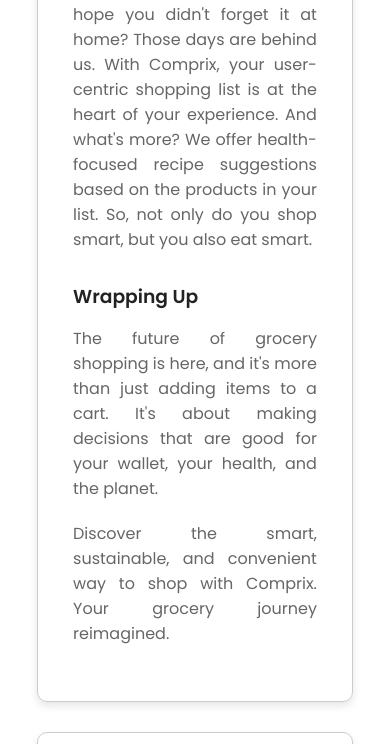
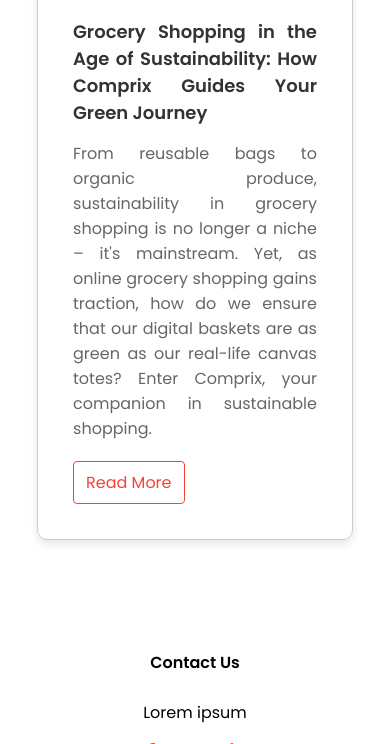
Before and after one commit to amp75011/mvp, a Flask app: page /blog in a window 390 px wide. Shown: the part 2172-2916 px from the top of the page. Run offline with Flask 3, Linux system fonts and the light colour scheme; parts of the project's set-up code (start-up, migrations or seed data) failed here and were passed over; some libraries are stand-ins or nearby versions.

Commit message:
Updated files and added new assets

```diff
--- a/static/style.css
+++ b/static/style.css
@@ -236,7 +236,7 @@ ul li .fa-circle {
 /* For mobile devices */
 @media (max-width: 480px) {
     .list {
-        padding: 130px 0px 50px; /*this has widened the search bar*/
+        padding: 130px 0px 50px; /*this 0px has widened the search bar*/
     }
     .shopping-list {
         max-width: 100%;
@@ -625,24 +625,7 @@ nav .fa{
     background: #f44336;
 }
 */
-@media (max-width:700px){
-    .sub-header h1{
-        font-size: 24px;
-    }
-    .blog-right {
-        display: none;
-    }
-    .blog-left {
-        flex-basis: 100%; /* Make it occupy the full width */
-        max-width: 100%; /* Ensure it doesn't get restricted by any max-width */
-    }
-    .row {
-        justify-content: center; /* Center .blog-left */
-    }
-    .blog{
-        padding-top: 20vh;
-    }
-}
+
 .blog-post {
     border: 1px solid #ccc;
     padding: 35px;
@@ -707,3 +690,61 @@ nav .fa{
     background-color: #f44336;
     color: #fff;
 }*/
+
+/* By default, content is visible and "Read More" is hidden */
+.hide-content-mobile {
+    display: block;
+}
+
+.read-more-mobile {
+    display: none;
+}
+
+
+@media (max-width:700px){
+    .sub-header h1{
+        font-size: 24px;
+    }
+    .blog-left h2 {
+        font-size: 18px;
+    }
+    .blog-right {
+        display: none;
+    }
+    .blog-left {
+        flex-basis: 100%; /* Make it occupy the full width */
+        max-width: 100%; /* Ensure it doesn't get restricted by any max-width */
+    }
+    .row {
+        justify-content: center; /* Center .blog-left */
+    }
+    .blog{
+        padding-top: 20vh;
+    }
+    /* On mobile devices, hide the content and show the "Read More" button */
+
+    .hide-content-mobile {
+        display: none;
+    }
+
+    .read-more-mobile {
+        display: block;
+    }
+}
+.read-more-mobile {
+    background-color: transparent; /* Ensure there's no default background */
+    color: #f44336;
+    border: 1px solid #f44336;
+    padding: 8px 12px;
+    border-radius: 4px;
+    font-family: inherit; /* Ensure the button uses the same font as other elements */
+    font-size: inherit;
+    cursor: pointer;
+    transition: background-color 0.3s, color 0.3s;
+    outline: none; /* Removes the default outline seen on some browsers on focus */
+}
+
+.read-more-mobile:hover {
+    background-color: #f44336;
+    color: #fff;
+}
--- a/templates/base.html
+++ b/templates/base.html
@@ -3,7 +3,6 @@
 <head>
     <meta name="viewport" content="width=device-width, initial-scale=1.0">
     <title>{% block title %}Comprix - Default Title{% endblock %}</title>
-    <link rel="stylesheet" href="{{ url_for('static', filename='style.css') }}">
     <link rel="preconnect" href="https://fonts.gstatic.com">
     <link href="https://fonts.googleapis.com/css2?family=Poppins:wght@100;200;300;400;600;700&display=swap" rel="stylesheet">
     <link rel="stylesheet" href="https://cdnjs.cloudflare.com/ajax/libs/font-awesome/6.2.1/css/all.min.css">
@@ -24,6 +23,7 @@
             background-image: url({{ url_for('static', filename='images/checked.png') }});
         }
     </style>
+    <link rel="stylesheet" href="{{ url_for('static', filename='style.css') }}">
 </head>
 <body>
     <section class="header">
@@ -71,5 +71,8 @@
             navLinks.style.right = "-200px";
         }
     </script>
+    {% block scripts %}
+    <!-- This is where the content of derived templates will be inserted -->
+    {% endblock %}
 </body>
 </html>
--- a/templates/blog.html
+++ b/templates/blog.html
@@ -26,6 +26,8 @@ Comprix - Blog
                 </div>
                 <h2>The Future of Grocery Shopping:<br>Savings, Sustainability, and Convenience All in One!</h2>
                 <p>Grocery shopping has evolved, and in the digital age, it's not just about buying food anymore. It's about making informed choices, finding the best deals, and ensuring that our purchases have the least negative impact on the planet. Enter Comprix, a revolutionary platform that's changing the way we think about online grocery shopping.</p>
+                <button class="read-more-mobile">Read More</button>
+                <div class="hide-content-mobile">
                     <h3>Why Smart Price Comparison is Essential</h3>
                     <p>Every day, hundreds of products go on sale, and promotions change constantly. The challenge? Keeping track of these fluctuations across different online supermarkets. Comprix's smart comparison engine does the heavy lifting for you, ensuring that you're always getting the best value for your money, down to the delivery costs.</p>
                     <h3>Sustainability is No Longer Optional</h3>
@@ -37,8 +39,9 @@ Comprix - Blog
                     <h3>Wrapping Up</h3>
                     <p>The future of grocery shopping is here, and it's more than just adding items to a cart. It's about making decisions that are good for your wallet, your health, and the planet.</p>
                     <p>Discover the smart, sustainable, and convenient way to shop with Comprix. Your grocery journey reimagined.</p>
-                <!-- <a href="#" class="read-more">Read More</a>-->
                 </div>
+            </div>
+
 
             <!-- Second Blog Post -->
             <div class="blog-post">
@@ -47,17 +50,20 @@ Comprix - Blog
                 </div>
                 <h2>Making Healthy Choices: The Power of Informed Online Grocery Shopping</h2>
                 <p>In our fast-paced world, maintaining a balanced diet and making health-conscious decisions can sometimes feel like a luxury. Between juggling work, family, and personal time, who has the hours to analyze every product on the grocery store shelf? This is where online grocery shopping, combined with the right tools, can be a game-changer.</p>
+                <button class="read-more-mobile">Read More</button>
+                <div class="hide-content-mobile">
                     <h3>The Rise of Online Grocery Shopping</h3>
                     <p>The recent years have seen a massive surge in online grocery shopping. The reasons are many: convenience, the sheer variety, and often, better deals. But there's more to it. Online platforms provide an opportunity to research, compare, and make informed decisions about what goes into our shopping baskets and, ultimately, our bodies.</p>
                     <h3>Health at the Forefront with Comprix</h3>
                     <p>At Comprix, we understand the importance of health. That's why, in addition to offering a smart price comparison, we guide our users towards healthier food choices. Wondering how?</p>
-                <p>1.	Nutritional Information at Your Fingertips: Instead of squinting at labels in the store, get a clear view of the nutritional value of products, allowing you to choose items that align with your dietary needs.</p>
-                <p>2.	Recipe Suggestions: Not sure how to incorporate quinoa into your meals? Or looking for a low-sodium alternative for your favorite dish? Our health-focused recipe suggestions can inspire you to try out new, nutritious meals.</p>
-                <p>3.	Sustainable Choices: Health isn't just about what we eat but also about the environment we live in. Comprix promotes sustainable product options, ensuring that your health and the planet's health go hand in hand.</p>
+                    <p>1. Nutritional Information at Your Fingertips: Instead of squinting at labels in the store, get a clear view of the nutritional value of products, allowing you to choose items that align with your dietary needs.</p>
+                    <p>2. Recipe Suggestions: Not sure how to incorporate quinoa into your meals? Or looking for a low-sodium alternative for your favorite dish? Our health-focused recipe suggestions can inspire you to try out new, nutritious meals.</p>
+                    <p>3. Sustainable Choices: Health isn't just about what we eat but also about the environment we live in. Comprix promotes sustainable product options, ensuring that your health and the planet's health go hand in hand.</p>
                     <h3>Harnessing the Power of Informed Shopping</h3>
                     <p>With platforms like Comprix, you're no longer shopping in the dark. You have the information, the tools, and the suggestions right at your fingertips, ensuring that every grocery delivery at your doorstep aligns with your health goals.</p>
                     <h3>In Conclusion</h3>
                     <p>Healthy living is no longer just a trend—it's a necessity. And with the evolving landscape of online grocery shopping, tools like Comprix make it easier than ever to make the right choices. Dive into a world where health, convenience, and sustainability meet. Dive into the world of Comprix.</p>
+                </div>
             </div>
 
             <!-- Third Blog Post -->
@@ -67,18 +73,22 @@ Comprix - Blog
                 </div>
                 <h2>Grocery Shopping in the Age of Sustainability: How Comprix Guides Your Green Journey</h2>
                 <p>From reusable bags to organic produce, sustainability in grocery shopping is no longer a niche – it's mainstream. Yet, as online grocery shopping gains traction, how do we ensure that our digital baskets are as green as our real-life canvas totes? Enter Comprix, your companion in sustainable shopping.</p>
+                <button class="read-more-mobile">Read More</button>
+                <div class="hide-content-mobile">
                     <h3>The Green Wave in Online Shopping</h3>
                     <p>Sustainability isn't just a buzzword. It's an urgent need, especially given the challenges our planet currently faces. As consumers, our choices have a massive impact, and online shopping platforms have recognized this. There's an increasing demand for transparency – not just in prices, but in product origins, ethical practices, and environmental footprints.</p>
                     <h3>Comprix: Not Just Smart Prices, But Smart Choices</h3>
                     <p>Here's how Comprix becomes an ally in your sustainable shopping journey:</p>
-                <p>1.	Eco Badges: At a glance, see which products are eco-friendly. Our sustainability badges highlight items that are either locally sourced, have reduced carbon footprints, or come in minimal packaging.</p>
-                <p>2.	Organic and Fair Trade Options: Comprix doesn't just show you the cheapest items, but also the ones that matter for our planet and its inhabitants. From organic grains to fair trade chocolates, make choices that reflect your values.</p>
-                <p>3.	Sustainable Recipe Recommendations: Ever wondered how to use those seasonal vegetables? Our recipe suggestions not only take into account health but also seasonality, promoting local produce and reducing carbon footprints.</p>
+                    <p>1. Eco Badges: At a glance, see which products are eco-friendly. Our sustainability badges highlight items that are either locally sourced, have reduced carbon footprints, or come in minimal packaging.</p>
+                    <p>2. Organic and Fair Trade Options: Comprix doesn't just show you the cheapest items, but also the ones that matter for our planet and its inhabitants. From organic grains to fair trade chocolates, make choices that reflect your values.</p>
+                    <p>3. Sustainable Recipe Recommendations: Ever wondered how to use those seasonal vegetables? Our recipe suggestions not only take into account health but also seasonality, promoting local produce and reducing carbon footprints.</p>
                     <h3>Beyond the Basket: The Bigger Picture</h3>
                     <p>Our commitment doesn't stop at suggestions. We continuously collaborate with grocery partners to encourage and amplify their sustainability efforts, ensuring that as the Comprix family grows, so does our positive impact on the planet.</p>
                     <h3>In Conclusion</h3>
                     <p>The green wave is here to stay, and online grocery shopping is no exception. With Comprix, you don't just save money, but also ensure that every click, every addition to the basket, aligns with the greater good. Join us in redefining grocery shopping for a sustainable future.</p>
                 </div>
+            </div>
+
 
 
         </div>
@@ -105,17 +115,16 @@ Comprix - Blog
 </section>
 
 </div>  <!-- End of .blog -->
-{% endblock %}
 
 <!----JavaScript for toggle menu---->
 <script>
-    var navLinks = document.getElementById("navLinks");
+   document.querySelectorAll('.read-more-mobile').forEach(button => {
+    button.addEventListener('click', function(e) {
+        const content = this.nextElementSibling; // Get the hidden content for this button
+        content.style.display = 'block'; // Show the hidden content
+        this.style.display = 'none'; // Hide the "Read More" button
+    });
+});
+</script>
 
-    function showMenu() {
-        navLinks.style.right = "0";
-    }
-
-    function hideMenu() {
-        navLinks.style.right = "-200px";
-    }
-</script>
+{% endblock %}
```
Lines whose indentation alone changed are shown as unchanged.
